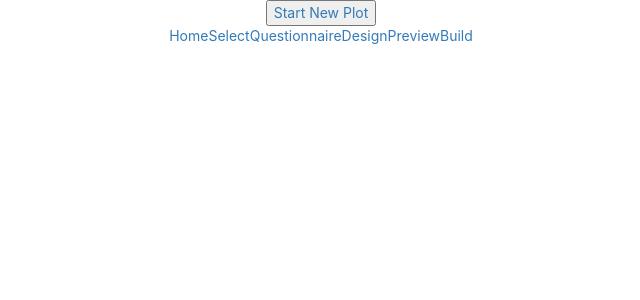
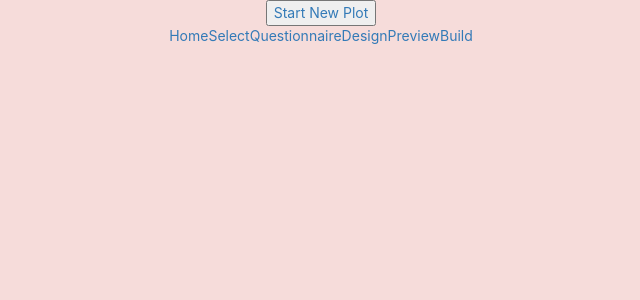
Before and after one commit to suint/475GardenUI, a React (Create React App) app in the folder aloeha/: page / in a window 1280 px wide. Shown: the top 300 px of the page, without its empty margins (319-959 px from the left). Built offline with nearby package versions, Linux system fonts and the light colour scheme.

Commit message:
changed background to pink color

```diff
--- a/aloeha/src/index.css
+++ b/aloeha/src/index.css
@@ -5,6 +5,7 @@ body {
     sans-serif;
   -webkit-font-smoothing: antialiased;
   -moz-osx-font-smoothing: grayscale;
+  background-color: #f6dcda;
 }
 
 code {
```
